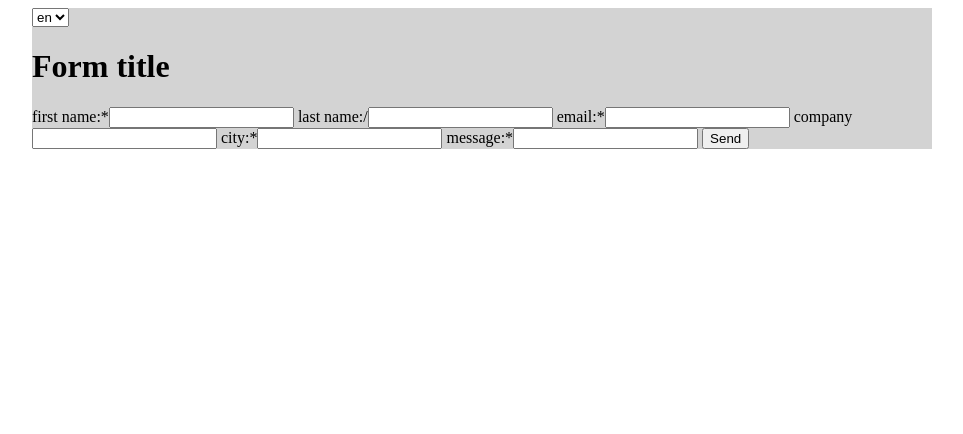
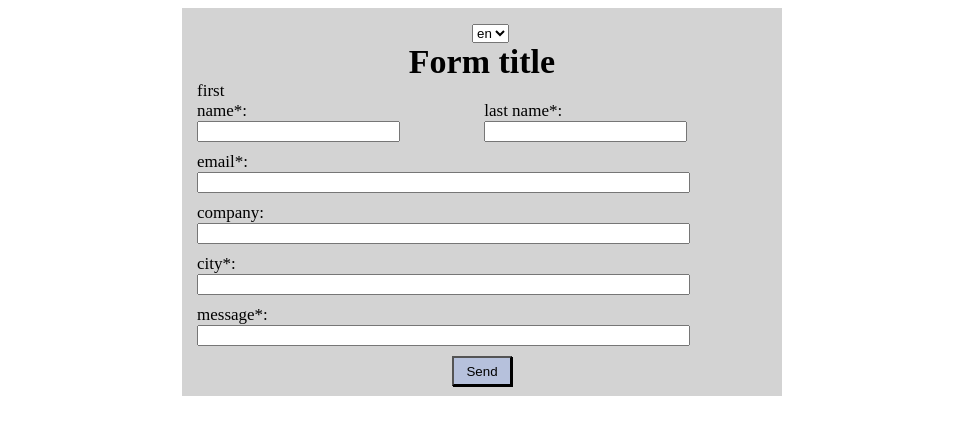
Before and after one commit to DenisAntonov33/html-form, a website: page src/index.html in a window 1280 px wide. Shown: the whole page, without its empty margins (158-1121 px from the left). Drawn offline with nearby package versions, Linux system fonts and the light colour scheme; files that its build step writes are made by us from their sources.

Commit message:
made desktop form

```diff
--- a/src/index.html
+++ b/src/index.html
@@ -3,26 +3,26 @@
 <head>
 	<meta charset="UTF-8">
 	<title>Document</title>
-	<link rel="stylesheet" type="text/css" href="styles/style.css">
+	<link rel="stylesheet" href="styles/style.css">
 </head>
 <body>
 	<div class="container">
-		<div class="language">
+		<div class="container__language language">
 			<select>
 				<option>en</option>
 				<option>ru</option>
 				<option>ar</option>
 			</select>
 		</div>
-		<h1>Form title</h1>
-		<form>
-			<label for="">first name:*<input type="text"></label>
-			<label for="">last name:/<input type="text"></label>
-			<label for="">email:*<input type="text"></label>
-			<label for="">company<input type="text"></label>
-			<label for="">city:*<input type="text"></label>
-			<label for="">message:*<input type="text"></label>
-			<button type="submit">Send</button>
+		<h1 class="container__title">Form title</h1>
+		<form class="form">
+			<div class="field field_half-width"><label for="">first name*:</label><input type="text"></div>
+			<div class="field field_half-width"><label for="">last name*:</label><input type="text"></div>
+			<div class="field field_full-width"><label for="">email*:</label><input type="text"></label></div>
+			<div class="field field_full-width"><label for="">company:</label><input type="text"></label></div>
+			<div class="field field_full-width"><label for="">city*:</label><input type="text"></label></div>
+			<div class="field field_full-width"><label for="">message*:</label><input type="text"></label></div>
+			<button class="form__btn btn" type="submit">Send</button>
 		</form>
 	</div>
 </body>
--- a/src/styles/style.scss
+++ b/src/styles/style.scss
@@ -1,5 +1,76 @@
+html,
+body {
+	height: 100%;
+	font-size: 17px;
+}
+
 .container {
-	width: 900px;
+	width: 600px;
 	background-color: lightgrey;
 	margin: 0 auto;
+	&__language {
+		padding-top: 15px;
+		width: 20px;
+		margin: 0 auto;
+	}
+	&__title {
+		margin: 0 auto;
+		text-align: center;
+	}
 }
+
+.form {
+	padding: 0;
+	margin: 0 auto;
+	width: 95%;
+	padding-bottom: 10px;
+
+	&__btn {
+		margin: 0 auto;
+	}
+}
+
+.field {
+	box-sizing: border-box;
+	margin-bottom: 10px;
+	label,
+	input {
+		display: inline-block;
+	}
+
+	&_half-width {
+		box-sizing: border-box;
+		display: inline-block;
+		width: 282px;
+		&:first-child {
+			margin-right: 1px;
+		}
+		label {
+			width: 80px;
+		}
+		input {
+			width: 69%;
+		}
+	}
+
+	&_full-width {
+		box-sizing: border-box;
+		display: block;
+		width: 100%;
+		label {
+			width: 80px;
+		}
+		input {
+			width: 85%;
+		}
+	}
+}
+
+
+.btn {
+	background-color: rgb(182,193,220);
+	display: block;
+	width: 60px;
+	height: 30px;
+	box-shadow: 1px 1px 0 0;
+}
```
